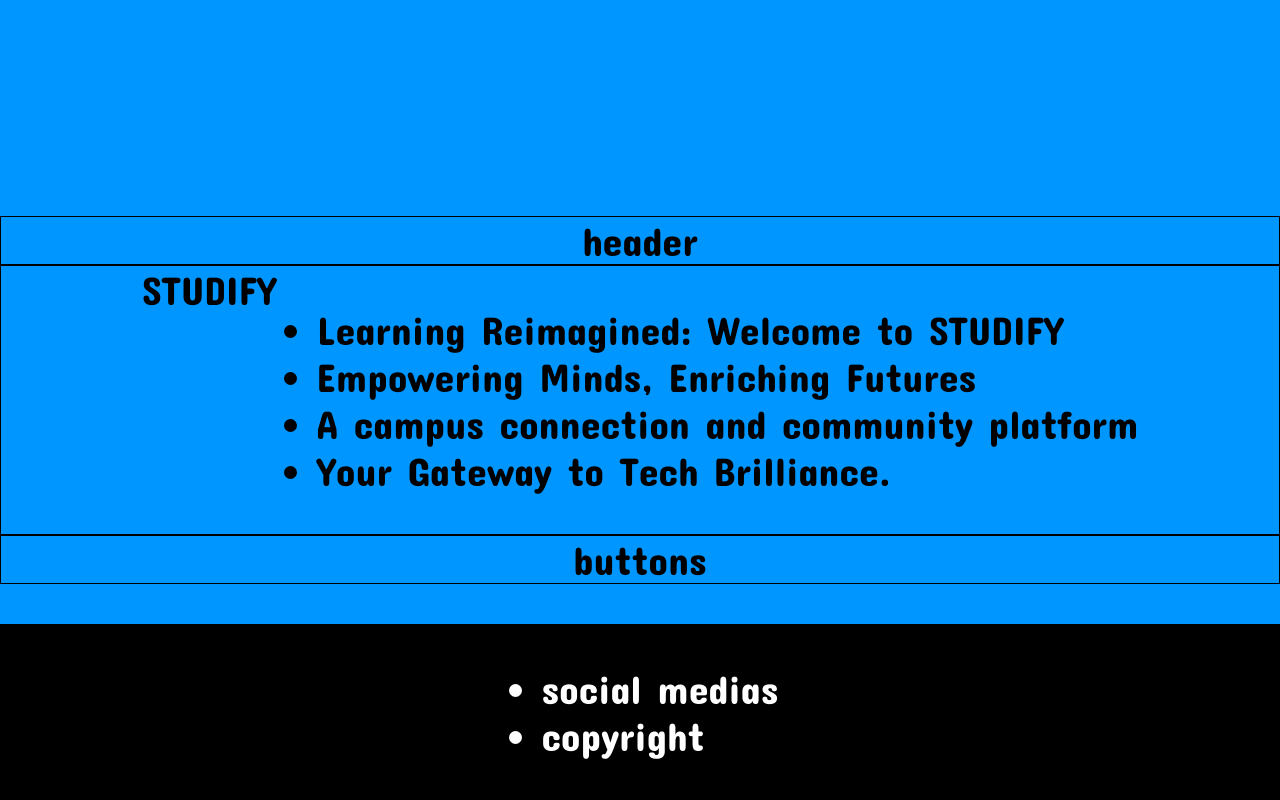
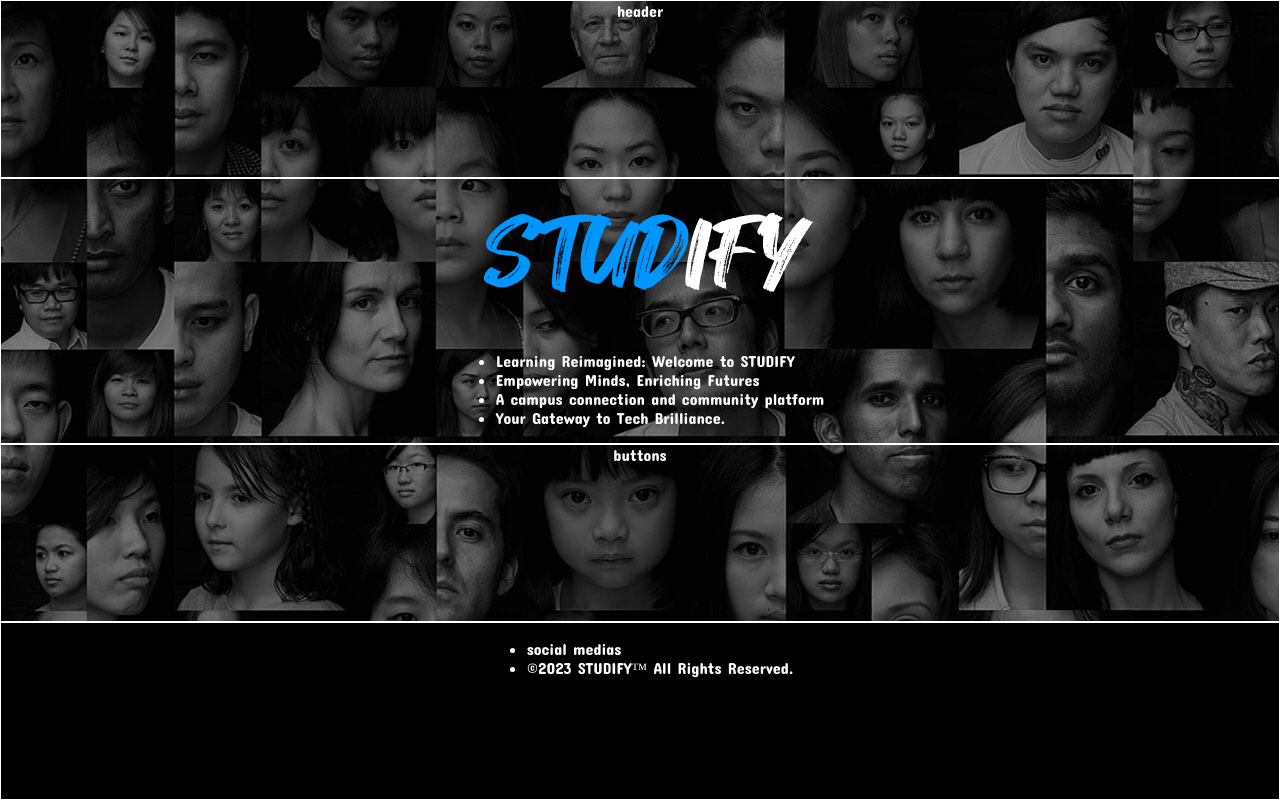
Before and after one commit to speedcuberayush/Studify-Online-learning-, a React (Create React App) app: page / in a window 1280 px wide. Built offline with nearby package versions, Linux system fonts and the light colour scheme.

Commit message:
session 5

```diff
--- /dev/null
+++ b/src/App.css
@@ -0,0 +1,22 @@
+@import url("https://fonts.googleapis.com/css2?family=Changa+One&family=Concert+One&display=swap");
+
+@font-face {
+  font-family: Hey-August;
+  src: url("./Components/hey_august/Hey\ August.ttf");
+}
+.logoContainer {
+  display: flex;
+  flex-direction: row;
+  justify-content: center;
+  align-items: center;
+  padding: 20px;
+  font-family: "Hey-August";
+  font-size: 100px;
+}
+
+.logo-1 {
+  color: #0096ff;
+}
+.logo-2 {
+  color: #fff;
+}
--- a/src/App.jsx
+++ b/src/App.jsx
@@ -1,4 +1,5 @@
 import React from "react";
+import Logo from "./Components/Logo.jsx";
 import ProjectPreloader from "./Components/Projectpreloader.jsx";
 import PageTransition from "./Components/PageTransition.jsx";
 import Landingpage from "./Components/Landingpage.jsx";
@@ -7,8 +8,9 @@ function App() {
   return (
     <div className="app">
       {/* <ProjectPreloader /> */}
+      {/* <PageTransition/> */}
+      {/* <Logo /> */}
       <Landingpage />
-      {/* <PageTransition /> */}
       {/* <Error404 /> */}
     </div>
   );
--- a/src/Components/Landingpage.jsx
+++ b/src/Components/Landingpage.jsx
@@ -1,13 +1,13 @@
 import React from "react";
 import "./styles/Landingpage.css";
-
+import Logo from "./Logo.jsx";
 export default function Landing() {
   return (
     <div className="landingpage">
       <div className="part1">header</div>
       <div className="part2">
         {/* typing text effects */}
-        STUDIFY
+        <Logo />
         <ul>
           <li>Learning Reimagined: Welcome to STUDIFY</li>
           <li>Empowering Minds, Enriching Futures</li>
@@ -20,7 +20,7 @@ export default function Landing() {
         {/* footer */}
         <ul>
           <li>social medias</li>
-          <li>copyright</li>
+          <li> ©2023 STUDIFY™ All Rights Reserved.</li>
         </ul>
       </div>
     </div>
--- /dev/null
+++ b/src/Components/Logo.jsx
@@ -0,0 +1,12 @@
+import React from "react";
+import "../App.css";
+function Logo() {
+  return (
+    <div className="logoContainer">
+      <span className="logo-1">STUD</span>
+      <span className="logo-2">IFY</span>
+    </div>
+  );
+}
+
+export default Logo;
--- a/src/Components/styles/Landingpage.css
+++ b/src/Components/styles/Landingpage.css
@@ -4,23 +4,28 @@
   flex-direction: column;
   justify-content: center;
   align-items: center;
-  background-color: #0096ff;
+  background-image: url("../../Images/LandingBG.jpg");
+  background-repeat: none;
   height: 100vh;
+  color: #fff;
   font-family: "Concert One", cursive;
-  font-size: 40px;
 }
 .part1,
 .part2,
 .part3,
 .part4 {
-  border: 1px solid black;
+  height: 100%;
+  background-color: rgba(0, 0, 0, 0.5);
+  border: 1px solid #fff;
   width: 100%;
   display: flex;
   justify-content: center;
 }
+.part2 {
+  flex-direction: column;
+  align-items: center;
+}
 .part4 {
+  bottom: 0%;
   background-color: #000;
-  color: #fff;
-  bottom: 0;
-  position: fixed;
 }
```
